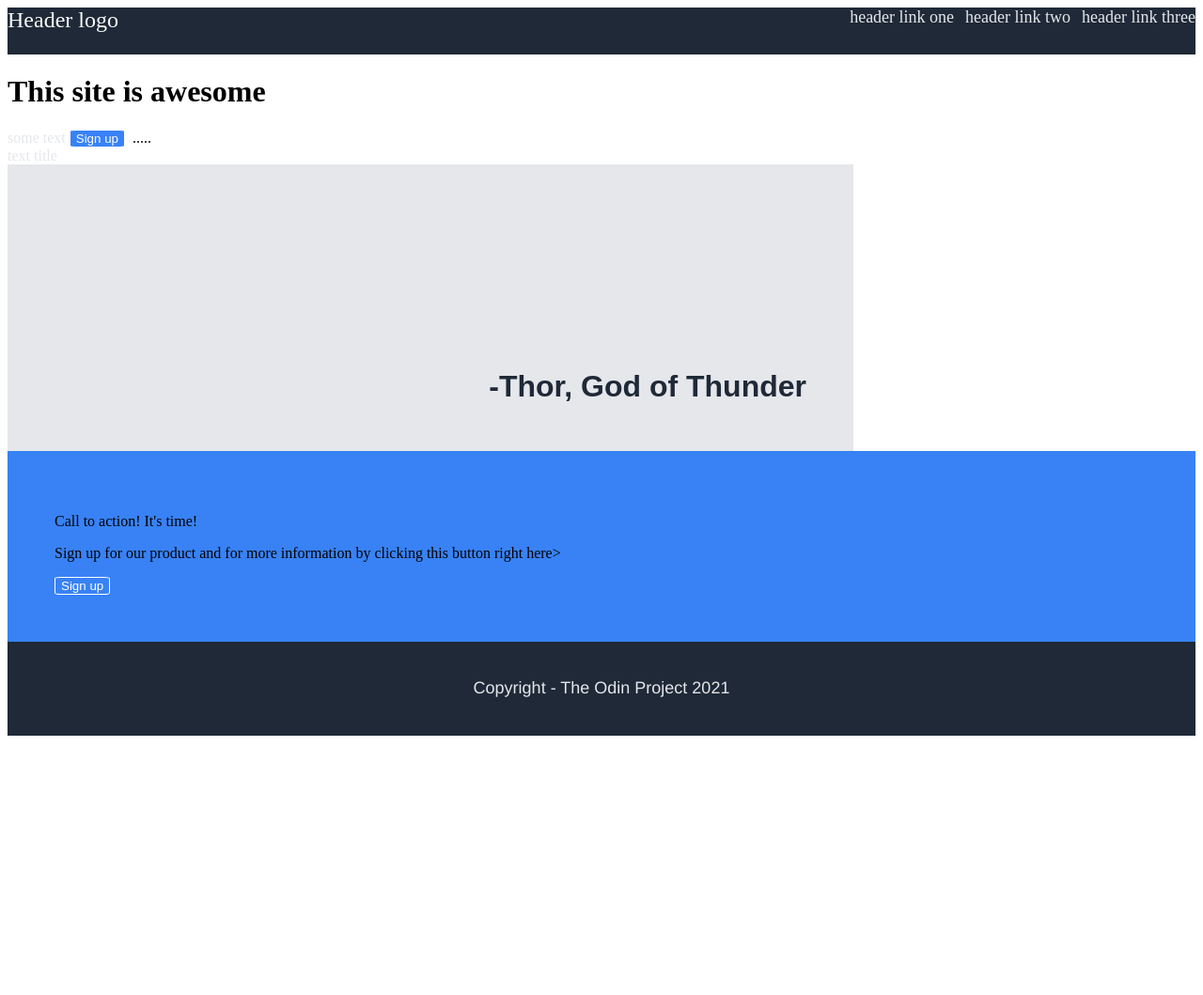
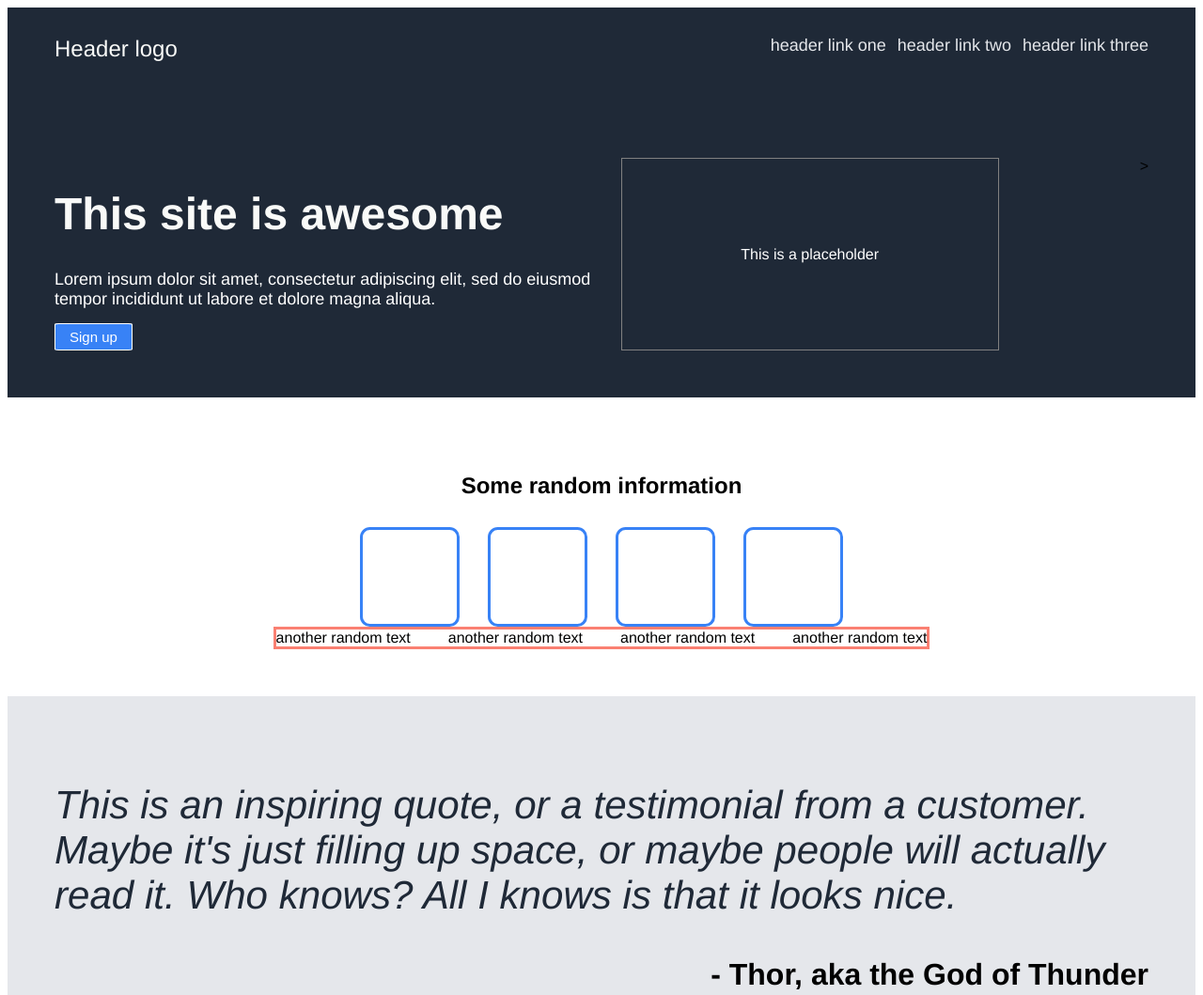
Before and after one commit to denesgeza/odin-landing-page, a plain HTML site: page index.html in a window 1280 px wide. Shown: the top 1059 px of the page at 94% size. Before the commit the page ends 800 px from the top, so only its background shows below. Drawn offline with Linux system fonts and the light colour scheme.

Commit message:
re-write styles.css for header and quote

```diff
--- a/index.html
+++ b/index.html
@@ -20,30 +20,42 @@
     </div>
 
     <div class="awesome">
-        <h1>This site is awesome</h1>
-        <a> some text</a>
-        <button>Sign up</button>
-        <img> .....</img>
+        <div class="container">
+            <h1>This site is awesome</h1>
+            <h2> Lorem ipsum dolor sit amet, consectetur adipiscing elit, sed do eiusmod tempor incididunt ut labore et dolore magna aliqua.</h2>
+            <button>Sign up</button>
+        </div>
+        <div class="placeholder">This is a placeholder</div>>
     </div>
 
     <div class="info">
-        <a>text title</a>
-
-        <div class="box"
+        <div class="info_title">Some random information</div>
+        <div class="boxes">
+            <div class="box_border"></div>
+            <div class="box_border"></div>
+            <div class="box_border"></div>
+            <div class="box_border"></div>
+        </div>
+        <div class="box_text">
+            <div class="box_text_1">another random text</div>
+            <div class="box_text_1">another random text</div>
+            <div class="box_text_1">another random text</div>
+            <div class="box_text_1">another random text</div>
+        </div>
         <!-- textes for the boxes --></div>
     </div>
 
     <div class="quote">
-        <a>This is an inspiring quote, or a testimonial from a customer. Maybe it's just filling up space, or maybe people will actually read it. Who knows? All I knows is that it looks nice.</a>
-        <div class="thor">-Thor, God of Thunder</div>
+        <h3>This is an inspiring quote, or a testimonial from a customer. Maybe it's just filling up space, or maybe people will actually read it. Who knows? All I knows is that it looks nice.</h3>
+        <div class="thor">- Thor, aka the God of Thunder</div>
     </div>
 
     <div class="footer">
-        <p>Call to action! It's time!</p>
-        <p>Sign up for our product and for more information by clicking this button right here></p>
+        <div class="footer_title">Call to action! It's time!</div>
+        <h2></p>Sign up for our product and for more information by clicking this button right here</h2>
         <button>Sign up</button>
     </div>
-    <div class="copyright"
-        <p>Copyright - The Odin Project 2021</p>
+    <div class="copyright"></div>
+        <p>Copyright © The Odin Project 2021</p>
 </body>
 </html>
--- a/styles/styles.css
+++ b/styles/styles.css
@@ -1,6 +1,7 @@
 body {
     display: flex;
     flex-direction: column;
+    font-family: Helvetica, sans-serif;
 }
 
 .header {
@@ -8,6 +9,7 @@ body {
     justify-content: space-between;
     height: 50px;
     background-color: #1f2937;
+    padding: 30px 50px;
 }
 
 .header, .quote {
@@ -27,10 +29,12 @@ body {
     /* border: 5px solid red; */
     color: #e5e7eb;
     font-size: 18px;
+    font-weight: 100;
 }
 
 li {
     list-style: none;
+    font-size: 18px;
 }
 
 a {
@@ -38,26 +42,86 @@ a {
     color: #e5e7eb;
 }
 
+h1 {
+    font-size: 48px;
+    font-weight: bolder;
+    color:#f9faf8;
+}
 
+h2 {
+    font-size: 18px;
+    color: white;
+    font-weight: 200;;
+}
+
+h3 {
+    font-weight: 100;
+    color: #1f2937;
+    font-style: italic;
+}
+
+.awesome {
+    display: flex;
+    padding: 50px;
+    justify-content: space-between;
+    background-color: #1f2937;
+}
+.placeholder {
+    display: flex;
+    width: 400px;
+    border: 1px solid gray;
+    margin-right: 150px;
+    color:white;
+    justify-content: center;
+    align-items: center;
+    flex-shrink: 0;
+}
+.info {
+    display: flex;
+    flex-direction: column;
+    align-items: center;
+    padding: 50px;
+}
+
+.info_title {
+    font-size: 24px;
+    font-weight: 900;
+    margin: 30px;
+}
+
+.boxes {
+    display: flex;
+    justify-content: space-evenly;
+    gap: 30px;
+}
+
+.box_border {
+    border:3px solid #3882f6;
+    width: 100px;
+    height: 100px;
+    border-radius: 10%;
+}
+
+.box_text {
+    display: flex;
+    border: 3px solid salmon;
+    gap: 40px;
+}
 
 .quote  {
     display: flex;
     flex-direction: column;
     align-items: flex-end;
     justify-content: center;
-    width: 800px;
     padding: 50px;
     flex:1;
     background-color: #e5e7eb;
-    font-weight: 100;
-    color: #1f2937;
-    font-style: italic;
 }
 .thor {
     font-size: 32px;
     font-weight: 700;
     font-style: normal;
-    font-family: Arial, Helvetica, sans-serif;
+    font-family: Helvetica, sans-serif;
 }
 
 .footer {
@@ -68,11 +132,16 @@ a {
 
 button {
     background-color: #3882f6;
-    border-radius: 10%;
+    border-radius: 5%;
     border: 1px solid white;
     color:white;
+    font-size: 15px;
+    padding: 5px 15px;
 }
 
+.footer {
+    display: flex;
+}
 .copyright {
     display: flex;
     justify-content: center;
```
